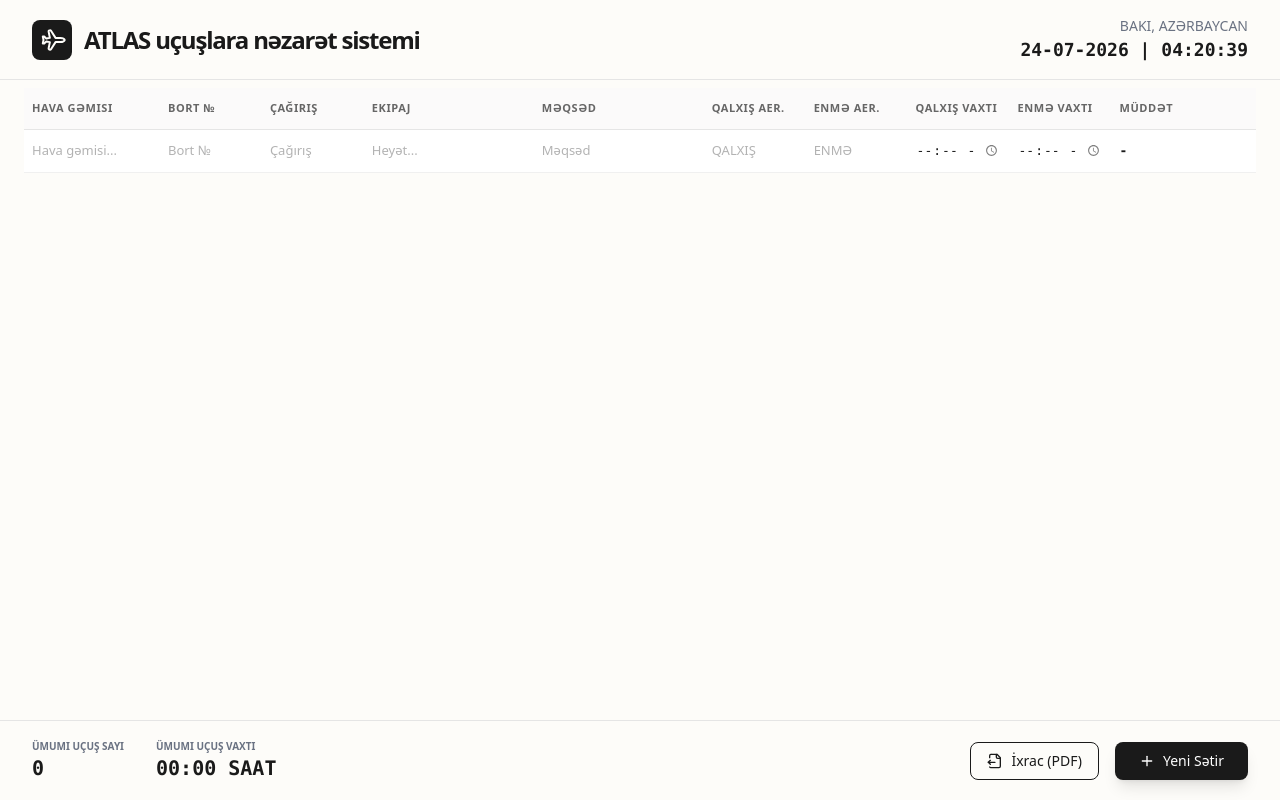
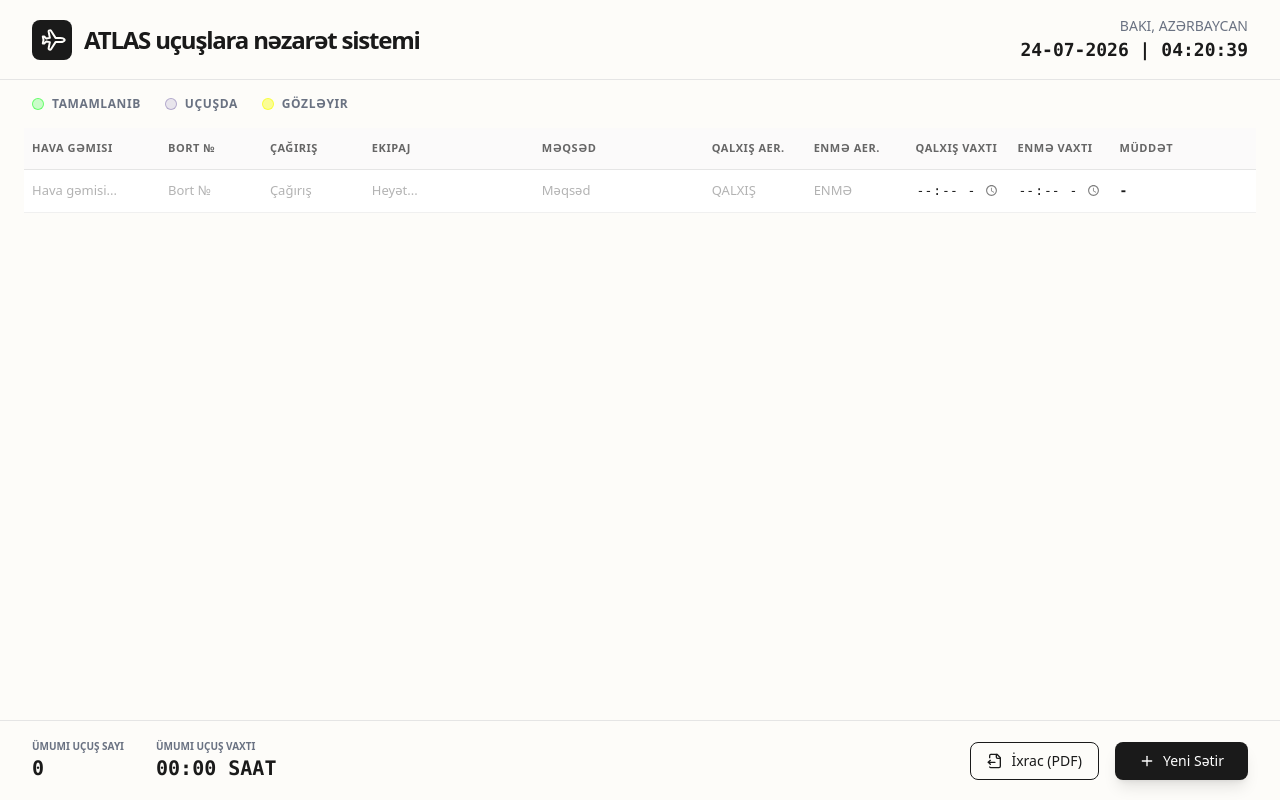
Before and after one commit to Babazada-apps/App-for-flight, a React (Vite) app: page / in a window 1280 px wide. Built offline with nearby package versions, Linux system fonts and the light colour scheme.

Commit message:
Enhance main section with flight status indicators
Updated main section padding and added status indicators for flight statuses.

```diff
--- a/src/App.tsx
+++ b/src/App.tsx
@@ -25,7 +25,21 @@ export default function App() {
     <div className="h-screen flex flex-col overflow-hidden bg-[#fdfcf9] font-sans text-[#1a1a1a]">
       <Header />
 
-      <main className="flex-1 overflow-auto px-6 pt-2">
+      <main className="flex-1 overflow-auto px-6 pt-4">
+        <div className="flex items-center gap-6 mb-4 px-2 text-xs font-semibold text-gray-500 uppercase tracking-wider print:hidden">
+          <div className="flex items-center gap-2">
+            <div className="w-3 h-3 rounded-full bg-[#00FF09]/20 border border-[#00FF09]/50"></div>
+            <span>Tamamlanıb</span>
+          </div>
+          <div className="flex items-center gap-2">
+            <div className="w-3 h-3 rounded-full bg-[#1D0070]/10 border border-[#1D0070]/30 animate-pulse-subtle"></div>
+            <span>Uçuşda</span>
+          </div>
+          <div className="flex items-center gap-2">
+            <div className="w-3 h-3 rounded-full bg-[#F7FF00]/40 border border-[#F7FF00]/60"></div>
+            <span>Gözləyir</span>
+          </div>
+        </div>
         <FlightTable
           flights={flights}
           onUpdate={updateFlight}
```
